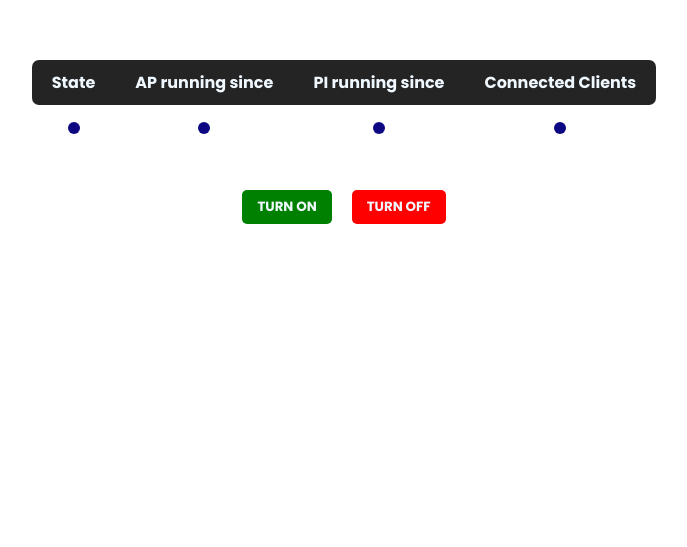
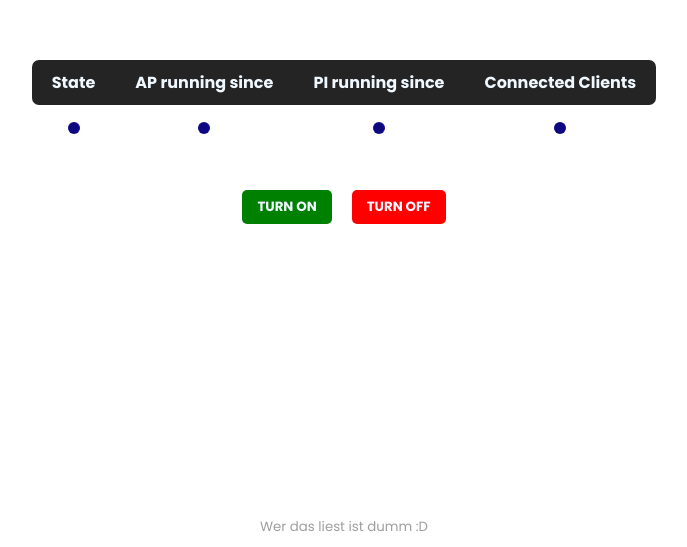
Before and after one commit to bananensplit/Accesspoint, a React (Create React App) app in the folder web/: page / in a window 1280 px wide. Shown: the part 253-800 px from the top of the page, without its empty margins (296-983 px from the left). Built offline with nearby package versions, Linux system fonts and the light colour scheme; no server answers.

Commit message:
fixed little bug (clients display) and added easter egg

```diff
--- a/web/src/App.css
+++ b/web/src/App.css
@@ -110,3 +110,12 @@
         margin-bottom: 10px;
     }
 }
+
+
+/* --- nice --- */
+.nice {
+    position: absolute;
+    bottom: 10px;
+    font-size: smaller;
+    color: rgb(158, 158, 158);
+}
--- a/web/src/App.js
+++ b/web/src/App.js
@@ -57,7 +57,7 @@ function App() {
                 <div className="desc">PI running since</div>
                 <div className="show">{info?.["pi-uptime"] ? getTimeStr(info?.["pi-uptime"]) : <Waiting />}</div>
                 <div className="desc">Connected Clients</div>
-                <div className="show">{info?.["clients"] || <Waiting />}</div>
+                <div className="show">{info ? (info?.["ap-state"] === 'active' ?  info?.["clients"] : '-') : <Waiting />}</div>
             </div>
             <div id="controls">
                 <button onClick={apUp} className={"onBtn"}>
@@ -67,6 +67,7 @@ function App() {
                     turn off
                 </button>
             </div>
+            <div className="nice">Wer das liest ist dumm :D</div>
         </div>
     );
 }
```
